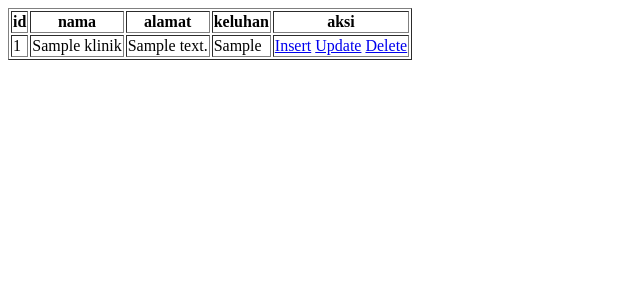
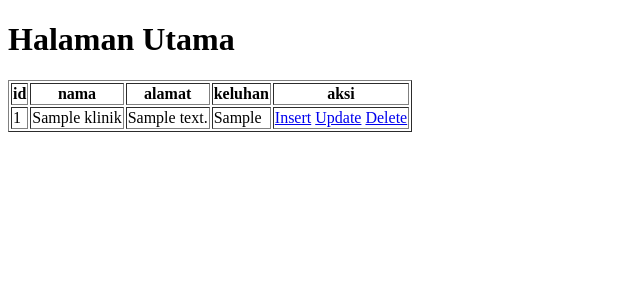
Before and after one commit to SyamsulAbdulAziz25/latihan-php, a PHP site: page / in a window 1280 px wide. Shown: the top 300 px of the page, without its empty margins (0-640 px from the left). Run offline with PHP 8.4, Linux system fonts and the light colour scheme; tables that the repository leaves empty or names only in its code hold one stand-in row (values such as "Sample post").

Commit message:
Menamabahkan h1 pada index.html

```diff
--- a/index.php
+++ b/index.php
@@ -8,6 +8,7 @@
 	<title>Insert</title>
 </head>
 <body>
+<h1>Halaman Utama</h1>
 <form method="POST" action="#">
 <table border="1">
 	<tr>
```
